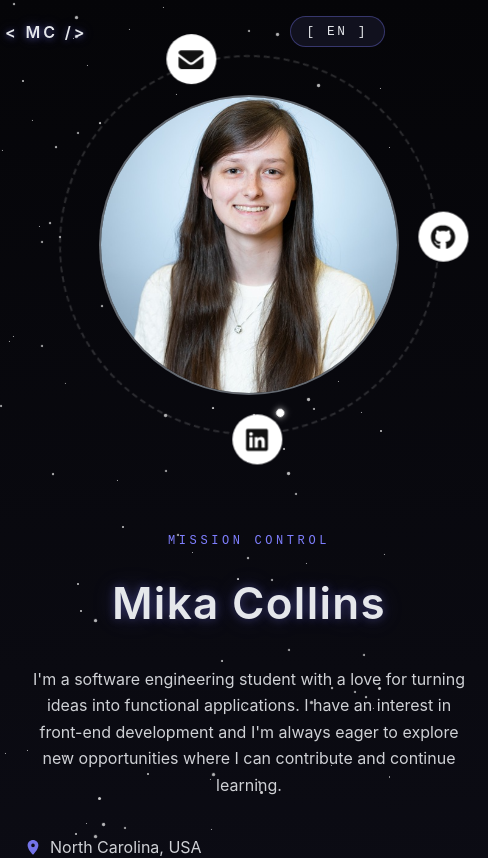
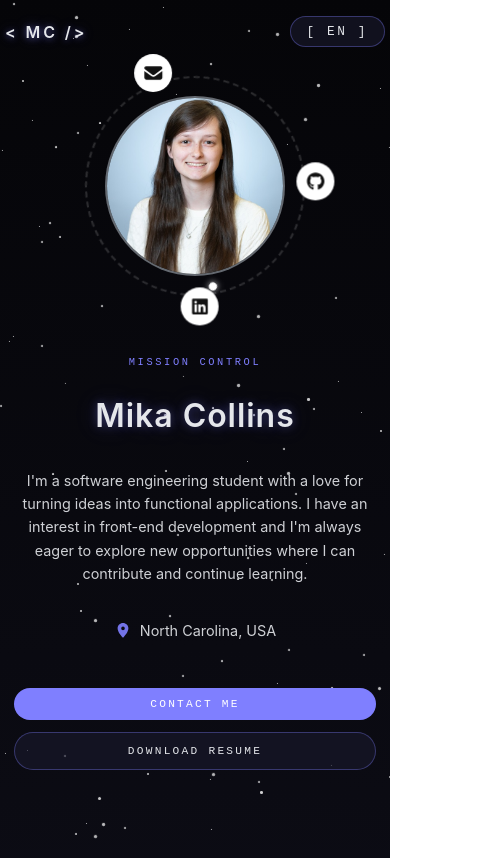
Before and after one commit to mika-collins/mika-collins.github.io, a React (Vite) app: page / in a window 390 px wide. Shown: the top 858 px of the page, 488 px wide, since content can reach past the window. Built offline with nearby package versions, Linux system fonts and the light colour scheme.

Commit message:
Added a responsive design to about me section w/orbit

```diff
--- a/src/components/AboutMe/AboutMe.css
+++ b/src/components/AboutMe/AboutMe.css
@@ -127,18 +127,85 @@
   box-shadow: 0 0 15px rgba(127, 127, 255, 0.4);
 }
 
+/* Responsive design for small laptops */
+@media (max-width: 1024px) {
+  .about-section {
+    padding: 96px 20px;
+  }
+
+  .about-container {
+    max-width: 960px;
+    gap: 48px;
+  }
+
+  .about-content h2 {
+    font-size: 2.4rem;
+  }
+
+  .about-content p {
+    font-size: 0.95rem;
+  }
+}
+
+/* Tablets */
 @media (max-width: 768px) {
+  .about-section {
+    padding: 72px 16px;
+    min-height: auto;
+  }
+
   .about-container {
-    grid-template-columns: 1fr; /* stack grid for small screens */
+    grid-template-columns: 1fr;
+    gap: 40px;
     text-align: center;
   }
 
   .about-orbit {
-    width: 60%;   /* shrink orbit */
-    margin: 0 auto;
+    order: -1;
+  }
+
+  .about-content {
+    align-items: center;
+  }
+
+  .about-content p {
+    max-width: 520px;
   }
 
   .about-actions {
     justify-content: center;
+    flex-wrap: wrap;
   }
 }
+
+/* Small mobile devices */
+@media (max-width: 480px) {
+  .about-section {
+    padding: 56px 14px;
+  }
+
+  .about-content h2 {
+    font-size: 2rem;
+  }
+
+  .about-label {
+    font-size: 0.65rem;
+    letter-spacing: 0.25em;
+  }
+
+  .about-content p {
+    font-size: 0.9rem;
+    line-height: 1.6;
+  }
+
+  .about-actions {
+    flex-direction: column;
+    width: 100%;
+    gap: 12px;
+  }
+
+  .about-actions button {
+    width: 100%;
+    justify-content: center;
+  }
+}
--- a/src/components/Visuals/ProfileOrbit/ProfileOrbit.css
+++ b/src/components/Visuals/ProfileOrbit/ProfileOrbit.css
@@ -147,3 +147,99 @@
 .orbit-container:hover .moon-orbit {
   animation-play-state: paused;
 }
+
+/* Responsive design for small laptops */
+@media (max-width: 1024px) {
+  .orbit-container {
+    width: 380px;
+    height: 380px;
+  }
+
+  .orbit-center {
+    width: 260px;
+    height: 260px;
+  }
+
+  .icon-orbit {
+    width: 320px;
+    height: 320px;
+  }
+
+  .orbit-icon {
+    width: 46px;
+    height: 46px;
+  }
+
+  .orbit-icon svg {
+    font-size: 22px;
+  }
+
+  .moon-orbit {
+    width: 60px;
+    height: 60px;
+  }
+}
+
+/* Tablets */
+@media (max-width: 768px) {
+  .orbit-container {
+    width: 320px;
+    height: 320px;
+  }
+
+  .orbit-center {
+    width: 220px;
+    height: 220px;
+  }
+
+  .icon-orbit {
+    width: 270px;
+    height: 270px;
+  }
+
+  .orbit-icon {
+    width: 42px;
+    height: 42px;
+  }
+
+  .orbit-icon svg {
+    font-size: 20px;
+  }
+
+  .moon-orbit {
+    width: 54px;
+    height: 54px;
+  }
+}
+
+/* Small mobile devices */
+@media (max-width: 480px) {
+  .orbit-container {
+    width: 260px;
+    height: 260px;
+  }
+
+  .orbit-center {
+    width: 180px;
+    height: 180px;
+  }
+
+  .icon-orbit {
+    width: 220px;
+    height: 220px;
+  }
+
+  .orbit-icon {
+    width: 38px;
+    height: 38px;
+  }
+
+  .orbit-icon svg {
+    font-size: 18px;
+  }
+
+  .moon-orbit {
+    width: 48px;
+    height: 48px;
+  }
+}
```
